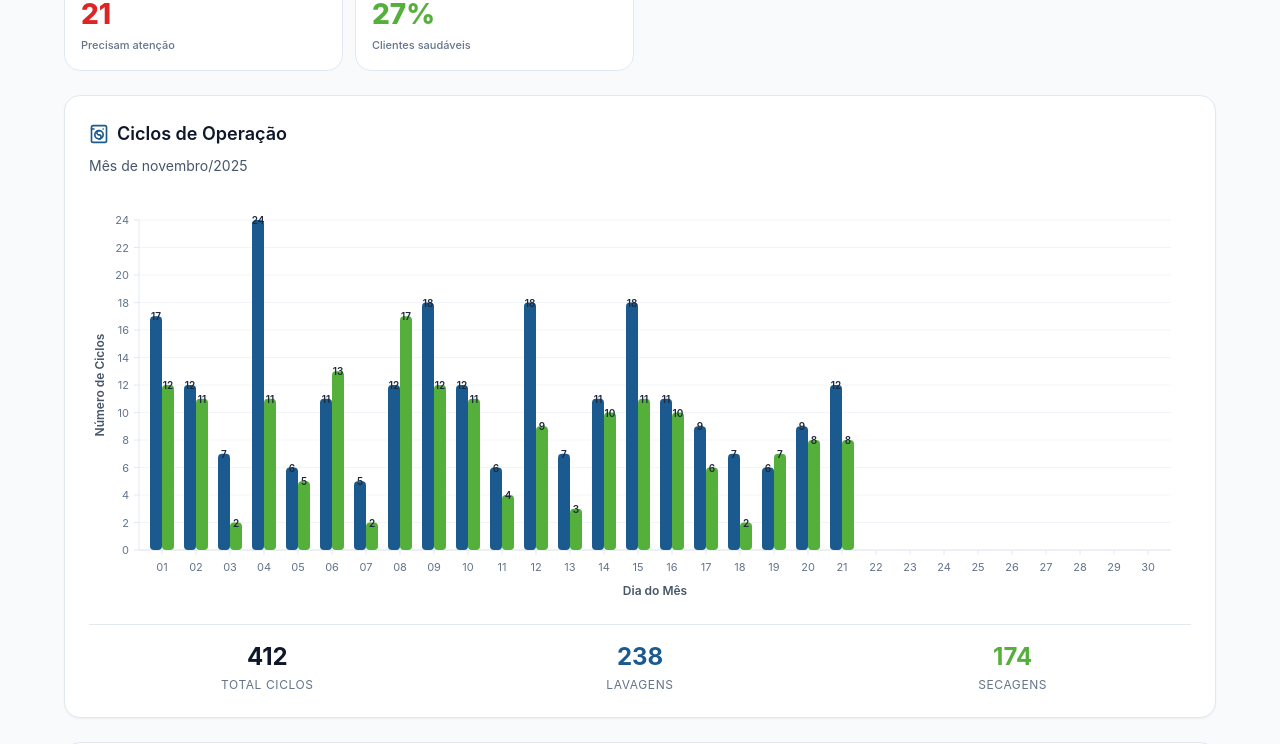
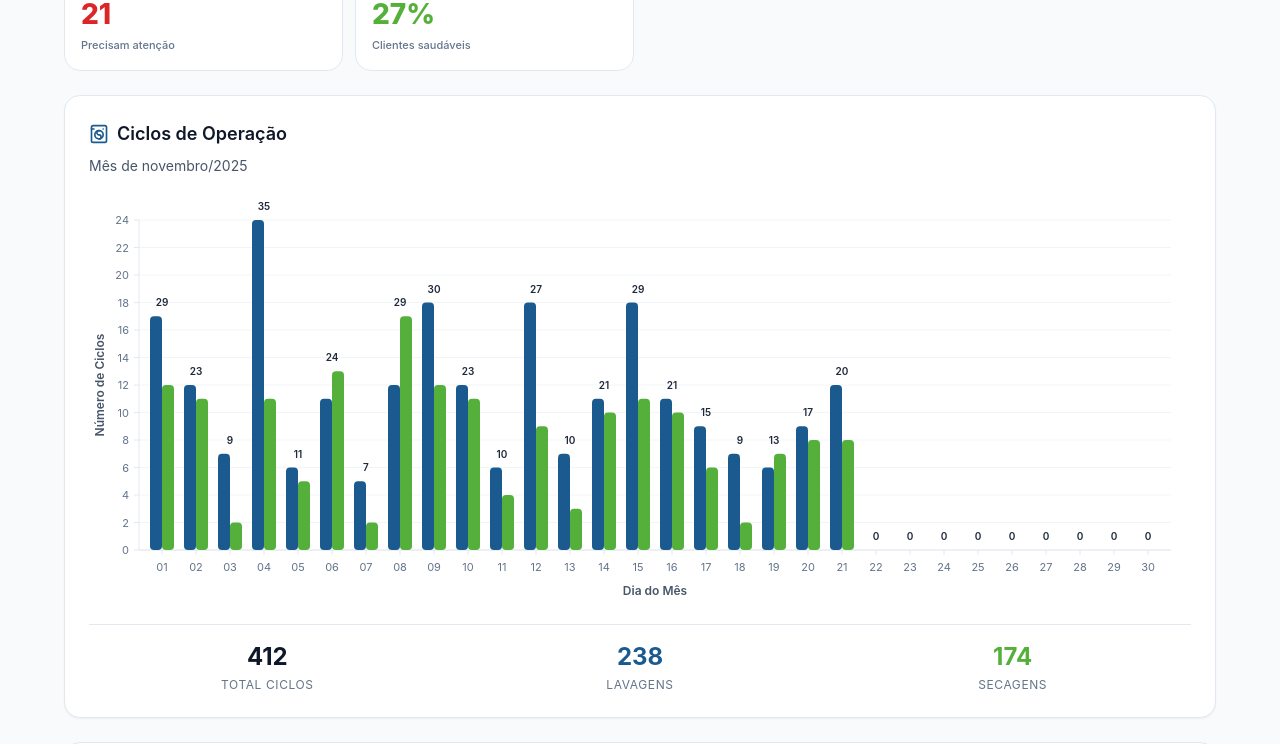
Before and after one commit to lucaslopezpuerta/LavpopBusinessIntelligence, a React (Vite) app: page / in a window 1280 px wide. Shown: the part 585-1329 px from the top of the page. Built offline with nearby package versions, Linux system fonts and the light colour scheme; no server answers; the HTML template or start-up script is replaced by a standard one.

Commit message:
Update OperatingCyclesChart.jsx

```diff
--- a/src/components/OperatingCyclesChart.jsx
+++ b/src/components/OperatingCyclesChart.jsx
@@ -255,7 +255,8 @@ const OperatingCyclesChart = ({
             legendOffset: -40
           }}
           enableGridY={true}
-          enableLabel={true}
+          enableLabel={false}
+          enableTotals={true}
           labelPosition="end"
           label={d => d.value > 0 ? d.value : ''}
           labelSkipWidth={0}
```
